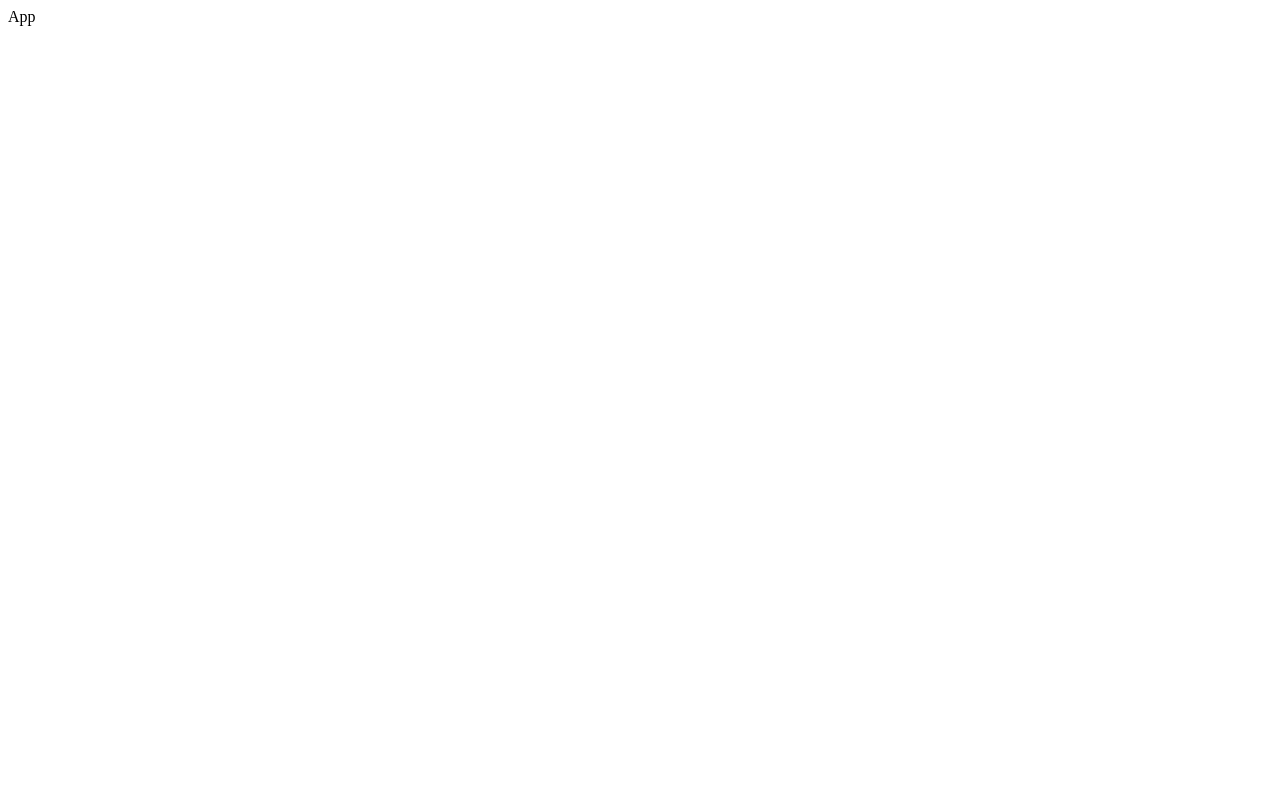
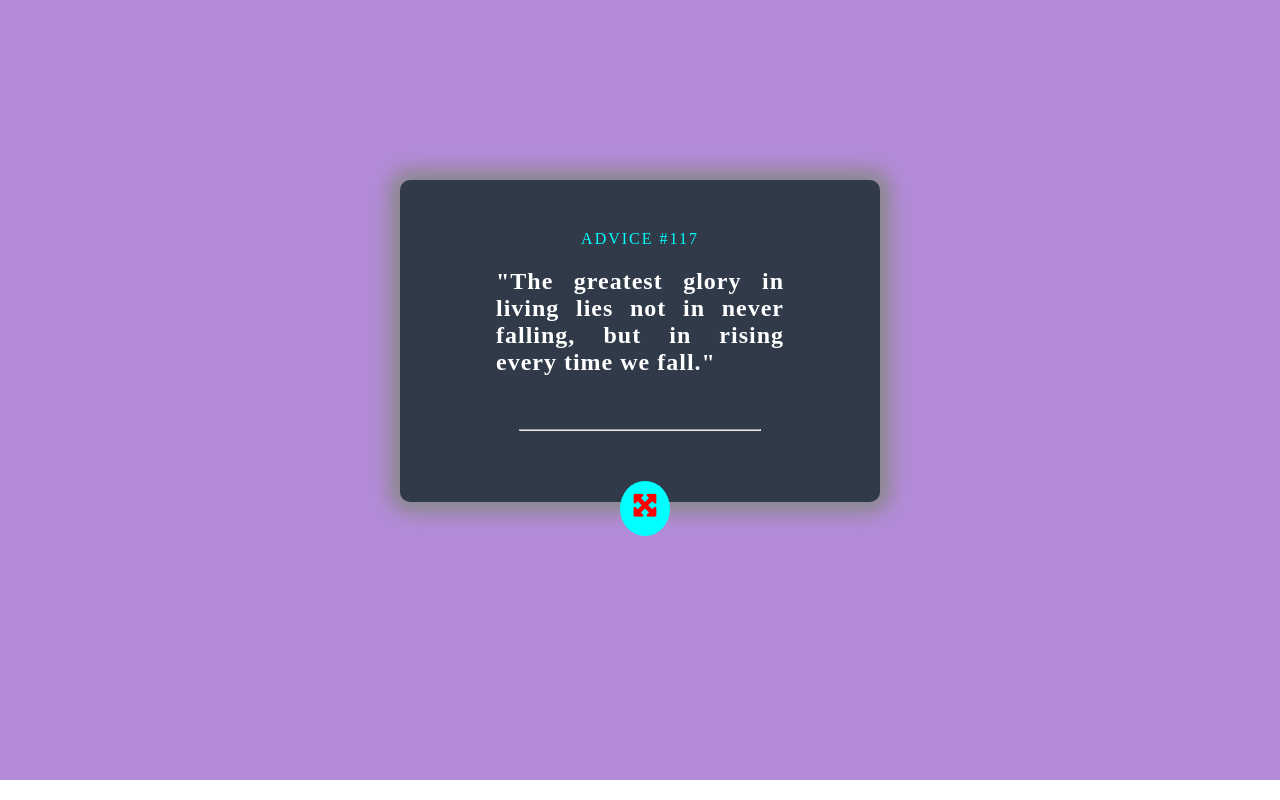
Before and after one commit to prakashanki526/AdviceGenerator, a React (Create React App) app in the folder advice-generator/: page / in a window 1280 px wide. Built offline with nearby package versions, Linux system fonts and the light colour scheme.

Commit message:
almost done

```diff
--- a/advice-generator/public/index.html
+++ b/advice-generator/public/index.html
@@ -25,6 +25,13 @@
       Learn how to configure a non-root public URL by running `npm run build`.
     -->
     <title>Quotes</title>
+    <style>
+      body{
+        margin: 0;
+        padding: 0;
+      }
+    </style>
+    <script src='https://kit.fontawesome.com/a076d05399.js' crossorigin='anonymous'></script>
   </head>
   <body>
     <noscript>You need to enable JavaScript to run this app.</noscript>
--- a/advice-generator/src/App.js
+++ b/advice-generator/src/App.js
@@ -1,9 +1,9 @@
-
+import Page from './components/Quote/Page/Page';
 
 function App() {
   return (
-    <div className="App">
-      App
+    <div>
+      <Page />
     </div>
   );
 }
--- /dev/null
+++ b/advice-generator/src/components/Data.js
@@ -0,0 +1,4 @@
+
+    const quotes = ["The greatest glory in living lies not in never falling, but in rising every time we fall.","If life were predictable it would cease to be life, and be without flavor.","If you set your goals ridiculously high and it's a failure, you will fail above everyone else's success.","Spread love everywhere you go. Let no one ever come to you without leaving happier.","It is during our darkest moments that we must focus to see the light.","Do not go where the path may lead, go instead where there is no path and leave a trail.","Don't judge each day by the harvest you reap but by the seeds that you plant."];
+
+  export default quotes;
--- /dev/null
+++ b/advice-generator/src/components/Quote/Page/Page.js
@@ -0,0 +1,13 @@
+import React from 'react';
+import styles from './Page.module.css';
+import Quote from '../Quote';
+
+const Page = () => {
+    return (
+        <div className={styles.body}>
+            <Quote />
+        </div>
+    );
+};
+
+export default Page;
--- /dev/null
+++ b/advice-generator/src/components/Quote/Page/Page.module.css
@@ -0,0 +1,6 @@
+.body{
+    background-color: rgb(179, 139, 216);
+    height: 600px;
+    width: 100%;
+    padding-top: 180px;
+}
--- /dev/null
+++ b/advice-generator/src/components/Quote/Quote.js
@@ -0,0 +1,32 @@
+import React, {useState} from 'react';
+import styles from './Quote.module.css';
+import quotes from '../Data';
+
+const Quote = () => {
+    const [pos,setPos] = useState(0);
+    const [bgColor, setBgColor] = useState(0);
+    function handleClick(){
+        let newpos = Math.floor((Math.random()* quotes.length));
+        setPos(newpos);
+        setBgColor((bgColor+1)%3);
+    }
+
+    const bgcolors = ["#313A49","#B46823","#572525"];
+
+    return (
+        <div className={styles.container} style={{backgroundColor: bgcolors[bgColor]}}>
+            <div className={styles.title}>
+                ADVICE #117
+            </div>
+            <div className={styles.quote}>
+                "{quotes[pos]}"
+            </div>
+            <hr className={styles.hr}></hr>
+            <div className={styles.dice} onClick={handleClick}>
+            <i className="fa fa-arrows-alt" style={{fontSize:26, color:"red"}}></i>
+            </div>
+        </div>
+    );
+};
+
+export default Quote;
--- /dev/null
+++ b/advice-generator/src/components/Quote/Quote.module.css
@@ -0,0 +1,53 @@
+.container{
+    height: 322px;
+    width: 480px;
+    box-shadow:0 0 20px 10px #888888;
+    border-radius: 10px;
+    margin: auto;
+    background-color: blueviolet;
+}
+
+.quote{
+    color: white;
+    font-size: 24px;
+    position: relative;
+    height: 50%;
+    width:60%;
+    margin: auto;
+    padding-top: 20px;
+    text-align: justify;
+    letter-spacing: 1px;
+    font-weight: bold;
+}
+
+.dice{
+    height: 50px;
+    width: 50px;
+    border-radius: 100%;
+    position: relative;
+    margin-top: 50px;
+    margin-left: 220px;
+    background-color: aqua;
+    font-size: xx-large;
+    text-align: center;
+    padding-top: 5px;
+    font-weight: 700;
+}
+
+.dice:hover{
+    cursor: pointer;
+    background-color: rgb(28, 236, 166);
+}
+
+.title{
+    display: block;
+    text-align: center;
+    color: aqua;
+    letter-spacing:2px;
+    padding-top: 50px;
+}
+
+.hr{
+    width: 50%;
+    margin: auto;
+}
```
